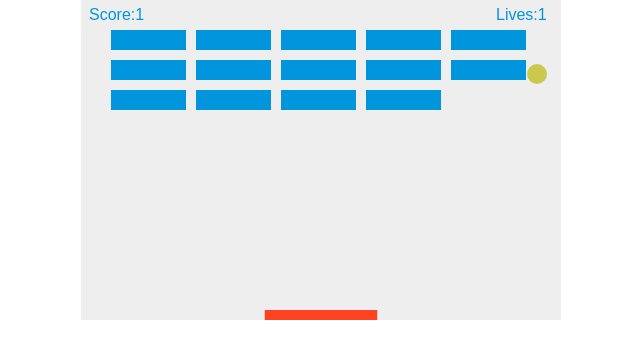
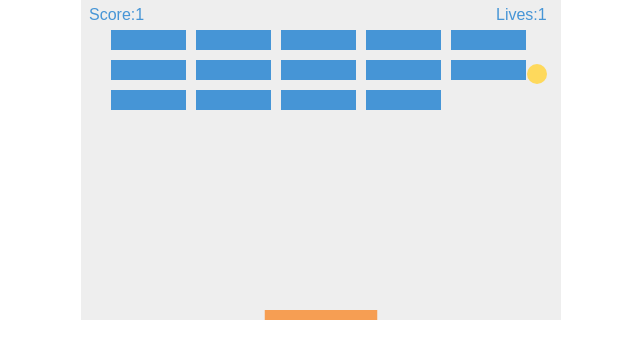
Before and after one commit to kantera90/breaking_blocks, a plain HTML site: page index.html in a window 1280 px wide. Shown: the whole page, without its empty margins (319-959 px from the left). Drawn offline with Linux system fonts and the light colour scheme.

Commit message:
色変更

```diff
--- a/index.html
+++ b/index.html
@@ -46,15 +46,13 @@
         var score = 0;
         var lives = 2;
 
-        var currentColor = "#0095DD";
-        var currentPaddleColor = "#0095DD";
+        var currentColor = "#4695d6";
+        var currentPaddleColor = "#4695d6";
         var colors = [
-            "#FF949F",
-            "#7AD3FF",
-            "#CCC84E",
-            "#596650",
-            "#94FF47",
-            "#FF4321"
+            "#4695d6",
+            "#fed95c",
+            "#fa6e57",
+            "#f69e53"
         ];
 
         document.addEventListener("keydown", keyDownHandler, false);
@@ -124,13 +122,13 @@
 
         function drawScore() {
             ctx.font = "16px Arial";
-            ctx.fillStyle = "#0095DD";
+            ctx.fillStyle = "#4695d6";
             ctx.fillText("Score:" + score, 8, 20);
         }
 
         function drawLives() {
             ctx.font = "16px Arial";
-            ctx.fillStyle = "#0095DD";
+            ctx.fillStyle = "#4695d6";
             ctx.fillText("Lives:"+ lives, canvas.width - 65, 20);
         }
 
@@ -160,7 +158,7 @@
                         bricks[c][r].y = brickY;
                         ctx.beginPath();
                         ctx.rect(brickX, brickY, brickWidth, brickHeight);
-                        ctx.fillStyle = "#0095DD";
+                        ctx.fillStyle = "#4695d6";
                         ctx.fill();
                         ctx.closePath();
                     }
```
